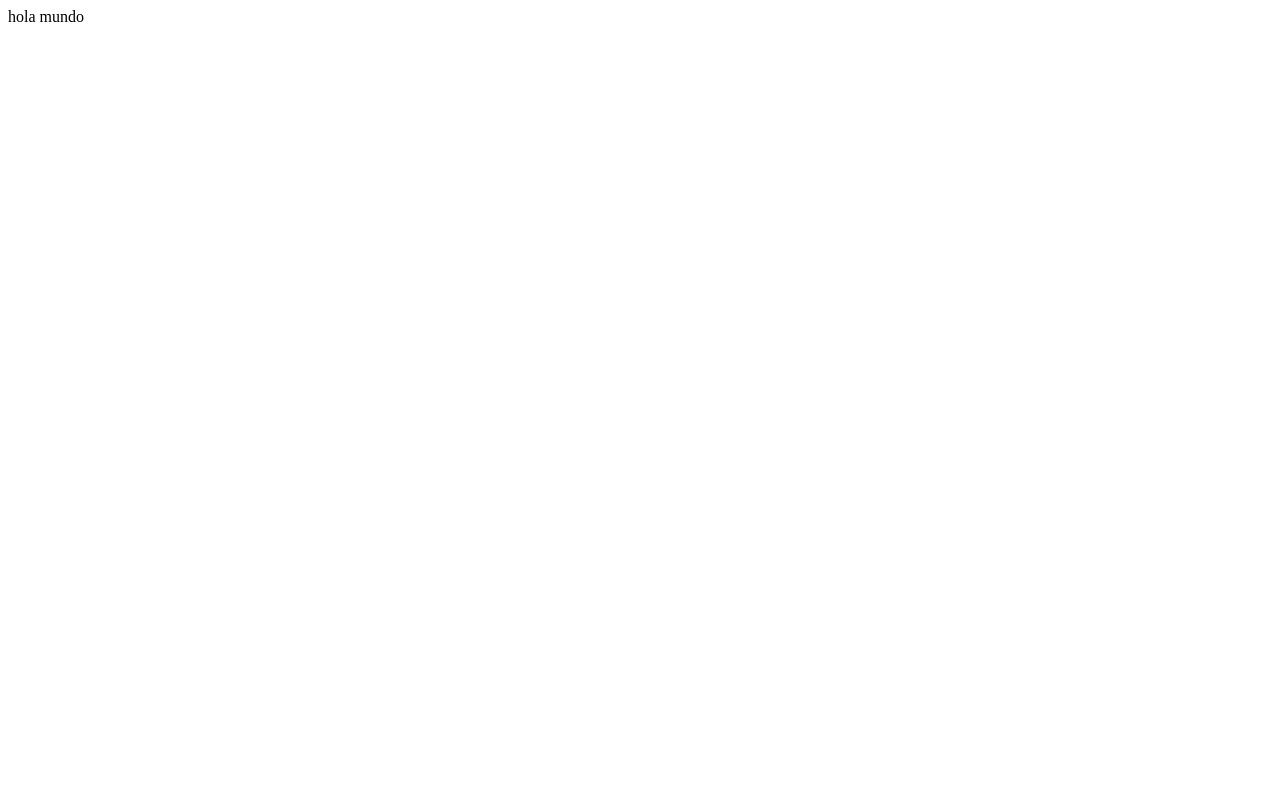
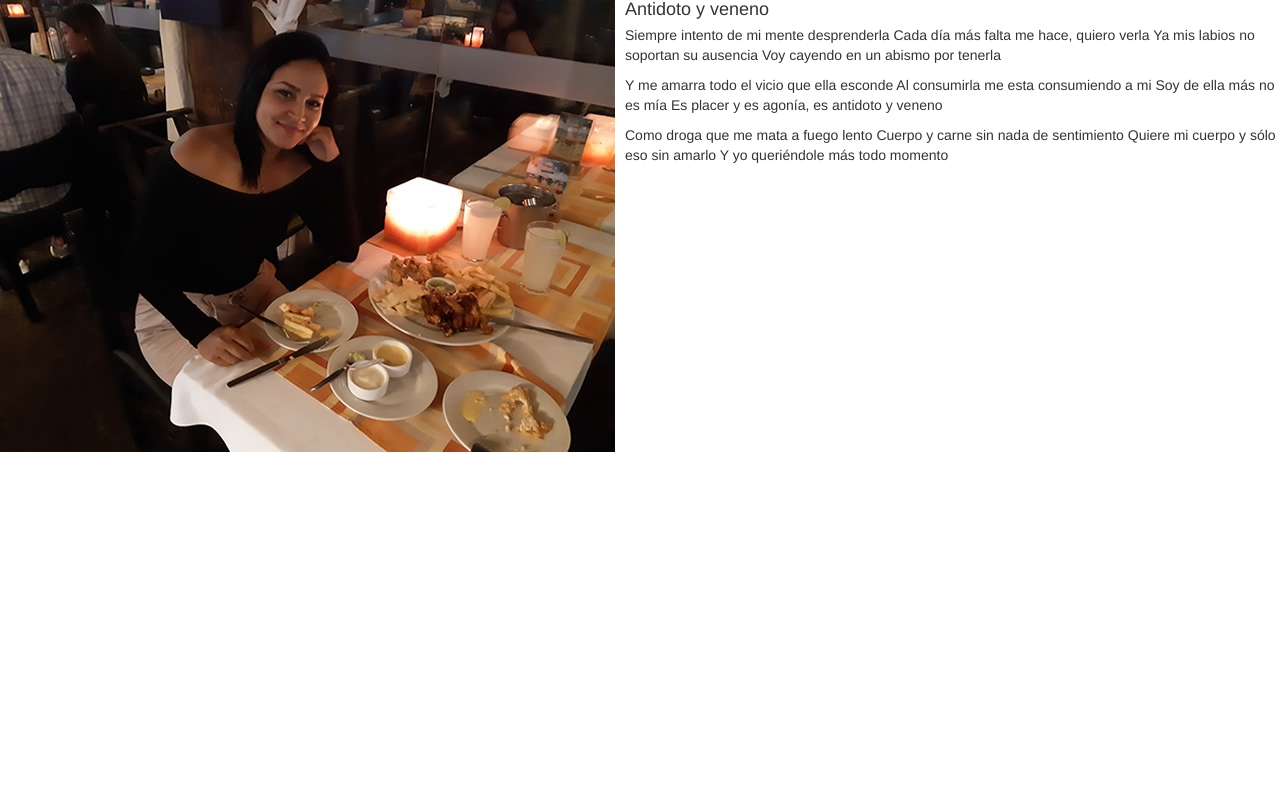
Before and after one commit to neosurfer/ejemplo, a PHP site: page / in a window 1280 px wide. Before the commit the page is almost empty. Run offline with PHP 8.4, Linux system fonts and the light colour scheme.

Commit message:
nuevo commitr

```diff
--- a/index.php
+++ b/index.php
@@ -1,12 +1,41 @@
 <html>
 <head>
 <title>
-::Welcome::
+::Clara::
 </title>
+<link rel="stylesheet" href="https://stackpath.bootstrapcdn.com/bootstrap/3.4.1/css/bootstrap.min.css" integrity="sha384-HSMxcRTRxnN+Bdg0JdbxYKrThecOKuH5zCYotlSAcp1+c8xmyTe9GYg1l9a69psu" crossorigin="anonymous">
 </head>
 <body>
-<?php
-echo "hola mundo";
-?>
+<div class="row">
+<div class="col-md-12">
+<div class="media">
+    <div class="media-left media-middle">
+    <a href="#">
+        <img class="media-object" src="20191211_222245.jpg" alt="corazon" >
+    </a>
+    </div>
+    <div class="media-body">
+    <h4 class="media-heading">Antidoto y veneno</h4>
+    <p>Siempre intento de mi mente desprenderla
+Cada día más falta me hace, quiero verla
+Ya mis labios no soportan su ausencia
+Voy cayendo en un abismo por tenerla<p>
+
+<p>Y me amarra todo el vicio que ella esconde
+Al consumirla me esta consumiendo a mi
+Soy de ella más no es mía
+Es placer y es agonía, es antidoto y veneno</p>
+
+<p>
+Como droga que me mata a fuego lento
+Cuerpo y carne sin nada de sentimiento
+Quiere mi cuerpo y sólo eso sin amarlo
+Y yo queriéndole más todo momento
+</p>
+    </div>
+</div>
+
+</div>
+</div>
 </body>
 </html>
```
Also changed, not shown: 20191211_222245.jpg (added).
